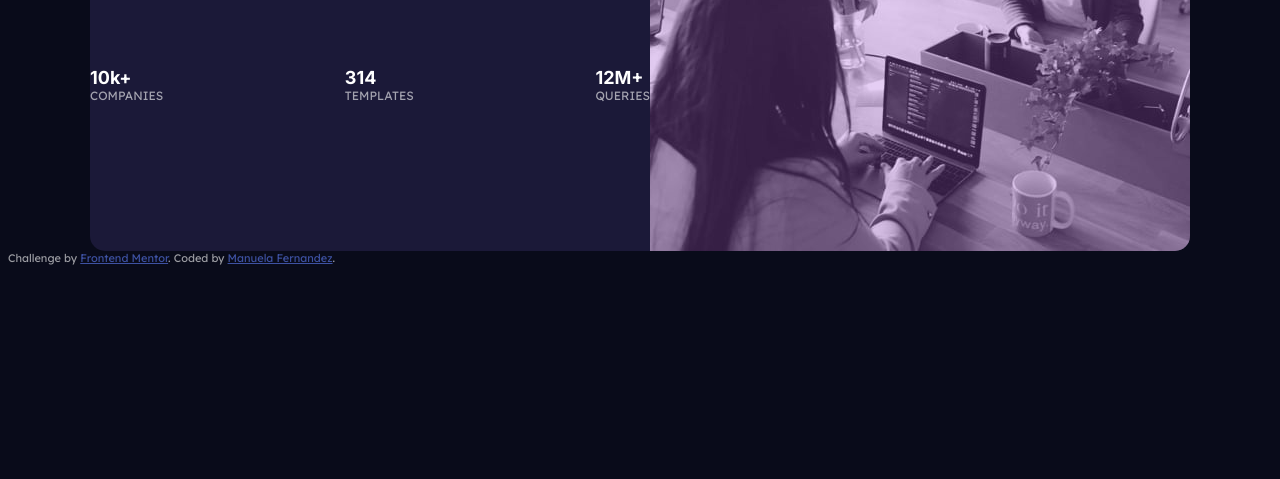
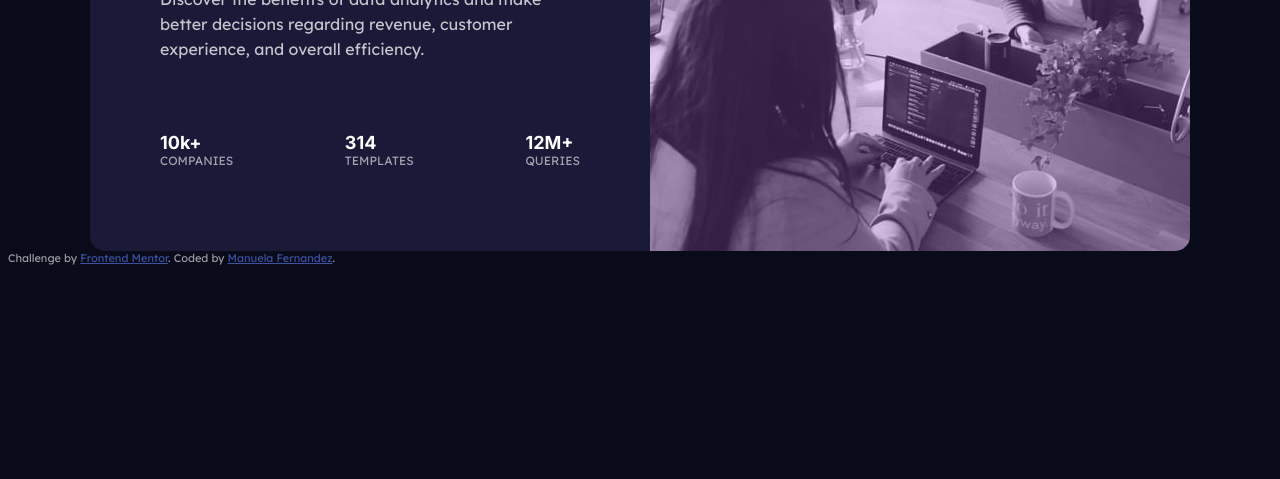
Before and after one commit to mafernandezgo/Stats-preview-card-component, a plain HTML site: page index.html in a window 1280 px wide. Shown: the part 321-800 px from the top of the page. Drawn offline with Linux system fonts and the light colour scheme.

Commit message:
fix margin

```diff
--- a/styles.css
+++ b/styles.css
@@ -16,10 +16,8 @@ body{
     margin-top: 10%;
 }
 
-.card:
-
 .left{
-    margin: 5% 8%;
+    margin: 40px 70px;
 }
 
 h1{
```
